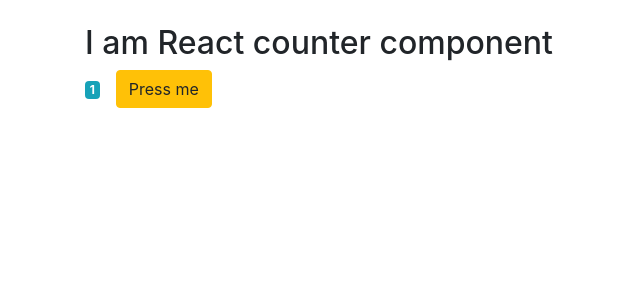
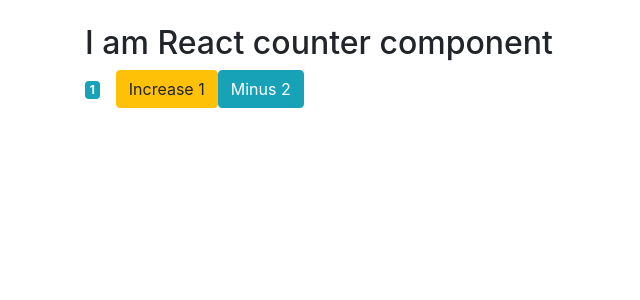
Before and after one commit to MariusCodeAcademy/js3_react_Intro, a React (Create React App) app: page / in a window 1280 px wide. Shown: the top 300 px of the page, without its empty margins (0-640 px from the left). Built offline with nearby package versions, Linux system fonts and the light colour scheme.

Commit message:
handle increment arg

```diff
--- a/src/components/counter.jsx
+++ b/src/components/counter.jsx
@@ -13,7 +13,8 @@
   };
 
   // arrow funkcija nekuria savo this
-  handleIncrement = () => {
+  handleIncrement = (btnId) => {
+    console.log('btnId', btnId);
     // niekada nekeiciam state tiesiogiai !!!!!!
     // this.state.count++;
     this.setState({ count: this.state.count + 1 });
@@ -24,8 +25,11 @@
       <div className="container mt-4">
         <h2 style={{ fontSize: '2em' }}>I am React counter component</h2>
         <span className={this.getBadgeClasses()}>{this.formatCount()}</span>
-        <button onClick={this.handleIncrement} className="btn btn-warning">
-          Press me
+        <button onClick={() => this.handleIncrement('btn_1')} className="btn btn-warning">
+          Increase 1
+        </button>
+        <button onClick={() => this.handleIncrement('btn_2')} className="btn btn-info">
+          Minus 2
         </button>
       </div>
     );
```
